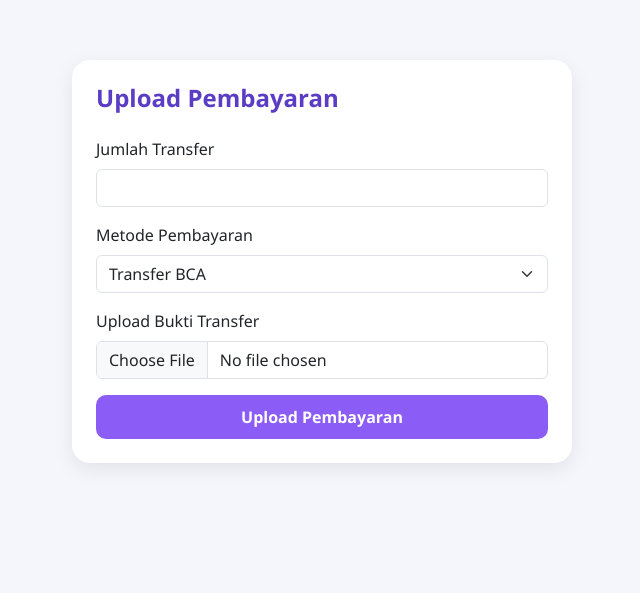
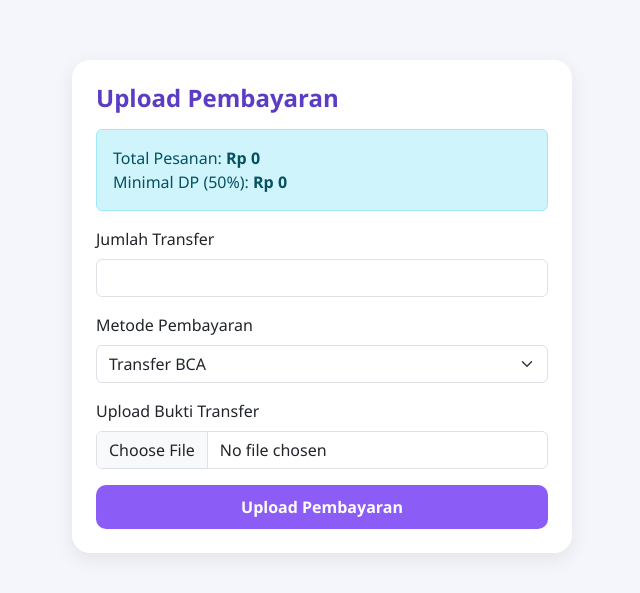
Before and after one commit to putriamlia031006-oss/Thefourlabell, a PHP site: page /upload-pembayaran.php?id=1 in a window 1280 px wide. Shown: the top 593 px of the page, without its empty margins (318-958 px from the left). Run offline with PHP 8.4, Linux system fonts and the light colour scheme; data comes from the database, SQL or seed files in the repository.

Commit message:
pembayaran

```diff
--- a/upload-pembayaran.php
+++ b/upload-pembayaran.php
@@ -1,7 +1,78 @@
 <?php
 require "koneksi.php";
 
+/* =========================
+   AMBIL DATA PESANAN
+========================= */
 $idPesanan = $_GET['id'];
+
+$q = mysqli_query(
+    $koneksi,
+    "SELECT total FROM pesanan WHERE idPesanan='$idPesanan'"
+);
+
+$data = mysqli_fetch_assoc($q);
+
+$total = $data['total'];
+$minDP = $total * 0.5;
+
+/* =========================
+   PROSES UPLOAD
+========================= */
+if (isset($_POST['jumlah'])) {
+
+    $jumlah = $_POST['jumlah'];
+    $metode = $_POST['metode'];
+
+    /* VALIDASI DP */
+    if ($jumlah < $minDP) {
+        $error = "Minimal pembayaran adalah 50% (Rp " . number_format($minDP) . ")";
+    } else {
+
+        /* UPLOAD FILE */
+        $file = "";
+
+        if (!empty($_FILES['bukti']['name'])) {
+
+            $file = time() . "_" . $_FILES['bukti']['name'];
+
+            move_uploaded_file(
+                $_FILES['bukti']['tmp_name'],
+                "upload/" . $file
+            );
+        }
+
+        /* SIMPAN PEMBAYARAN */
+        mysqli_query(
+            $koneksi,
+            "INSERT INTO pembayaran (
+                idPesanan,
+                jumlah,
+                metode,
+                status,
+                bukti
+            ) VALUES (
+                '$idPesanan',
+                '$jumlah',
+                '$metode',
+                'Pending',
+                '$file'
+            )"
+        );
+
+        /* UPDATE STATUS PESANAN */
+        mysqli_query(
+            $koneksi,
+            "UPDATE pesanan
+             SET status='Menunggu Verifikasi Pembayaran'
+             WHERE idPesanan='$idPesanan'"
+        );
+
+        /* REDIRECT setelah sukses */
+        header("Location: pesanan-saya.php");
+        exit;
+    }
+}
 ?>
 
 <!DOCTYPE html>
@@ -55,17 +126,29 @@
 <div class="card card-box">
 <div class="card-body p-4">
 
-<h4 class="title mb-4">Upload Pembayaran</h4>
+<h4 class="title mb-3">Upload Pembayaran</h4>
 
+<!-- ERROR -->
+<?php if (!empty($error)) { ?>
+    <div class="alert alert-danger text-center">
+        <?= $error; ?>
+    </div>
+<?php } ?>
+
+<!-- INFO DP -->
+<div class="alert alert-info">
+    Total Pesanan: <b>Rp <?= number_format($total); ?></b><br>
+    Minimal DP (50%): <b>Rp <?= number_format($minDP); ?></b>
+</div>
+
+<!-- FORM -->
 <form method="POST" enctype="multipart/form-data">
 
-<!-- JUMLAH -->
     <div class="mb-3">
         <label class="form-label">Jumlah Transfer</label>
         <input type="number" name="jumlah" class="form-control" required>
     </div>
 
-<!-- METODE -->
     <div class="mb-3">
         <label class="form-label">Metode Pembayaran</label>
         <select name="metode" class="form-select" required>
@@ -73,7 +156,6 @@
         </select>
     </div>
 
-<!-- BUKTI -->
     <div class="mb-3">
         <label class="form-label">Upload Bukti Transfer</label>
         <input type="file" name="bukti" class="form-control" required>
@@ -85,44 +167,6 @@
 
 </form>
 
-<?php
-if (isset($_POST['jumlah'])) {
-
-    $file = "";
-
-    if (!empty($_FILES['bukti']['name'])) {
-
-        $file = time() . "_" . $_FILES['bukti']['name'];
-
-        move_uploaded_file(
-            $_FILES['bukti']['tmp_name'],
-            "upload/" . $file
-        );
-    }
-
-    mysqli_query(
-        $koneksi,
-        "INSERT INTO pembayaran (
-            idPesanan,
-            jumlah,
-            metode,
-            status,
-            bukti
-        ) VALUES (
-            '$idPesanan',
-            '$_POST[jumlah]',
-            '$_POST[metode]',
-            'Pending',
-            '$file'
-        )"
-    );
-
-    echo "<div class='alert alert-success mt-3 text-center'>
-            Menunggu Verifikasi Admin
-          </div>";
-}
-?>
-
 </div>
 </div>
 
```
Also changed, not shown: upload/1780365951_bajul.jpg (added), upload/1780366046_bajul.jpg (added), upload/1780366659_ej6P2o1HHVCeuhR5ovDJ.jpg (added), upload/1780366931_ej6P2o1HHVCeuhR5ovDJ.jpg (added). Lines whose indentation alone changed are shown as unchanged.
